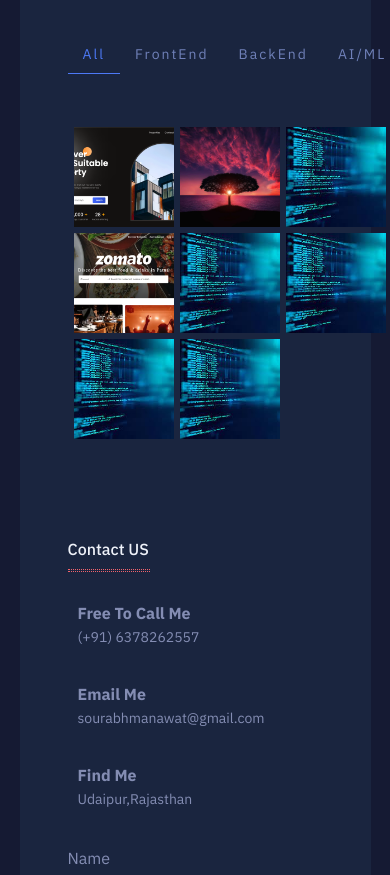
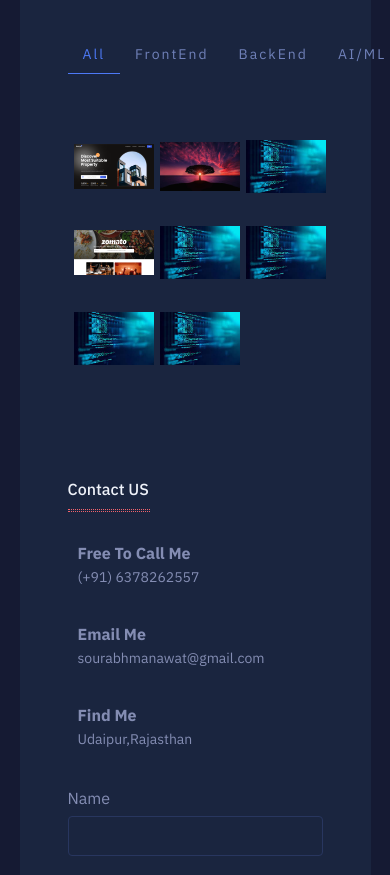
Before and after one commit to Sourabh-Smash/newPortfolio, a React app: page / in a window 390 px wide. Shown: the part 2660-3535 px from the top of the page. Built offline with nearby package versions, Linux system fonts and the light colour scheme; the HTML template or start-up script is replaced by a standard one.

Commit message:
updating css of images

```diff
--- a/src/App.css
+++ b/src/App.css
@@ -721,9 +721,12 @@ footer {
     padding: 3px;
   }
   section.work .wrapper .portfolio .portfolio_wrapper .item{
-    height: 100px;
-    width: 100px;
+    height: 80px;
+    width: 80px;
   }
+   section.work .wrapper .portfolio .portfolio_wrapper .item a img{
+     object-fit: contain;
+   }
 }
 @media (max-width: 415px) {
   section.work .wrapper .portfolio .portfolio_wrapper .item .links {
```
